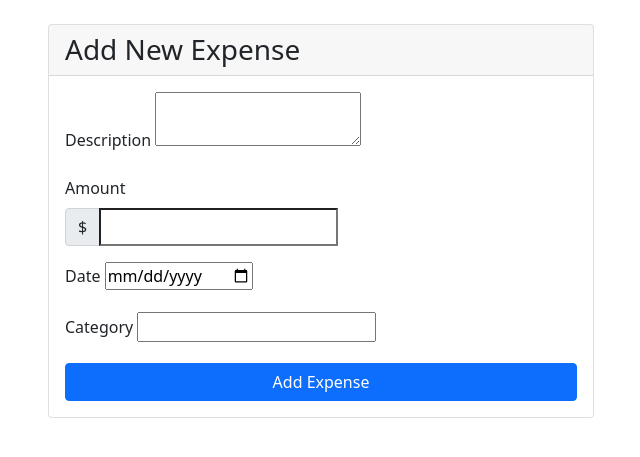
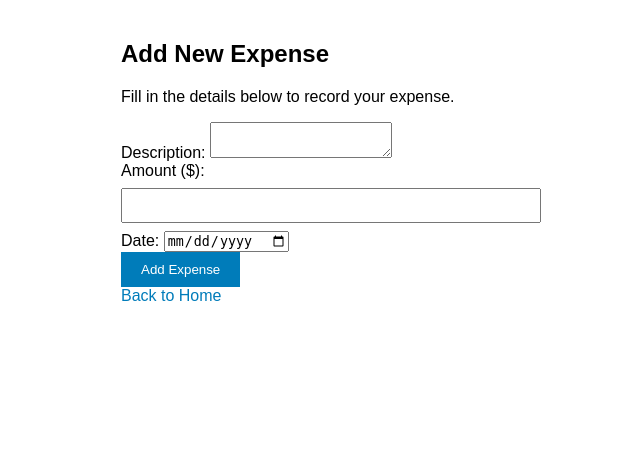
Before and after one commit to pdrm26/life-ledger, a Django app: template templates/expense.html in a window 1280 px wide. Shown: the top 457 px of the page, without its empty margins (319-959 px from the left). Run offline with Django 3.2, Linux system fonts and the light colour scheme; the template is opened without the code that fills it, so the values that code supplies are empty, except form fields; tables that the repository leaves empty hold one stand-in row (values such as "Sample post"); form fields are guessed from the names that the template uses; some libraries are stand-ins or nearby versions.

Commit message:
refactor: use the base htmls and mroe minimal format for the submit expense page

```diff
--- a/templates/expense.html
+++ b/templates/expense.html
@@ -1,121 +1,46 @@
-<!DOCTYPE html>
-<html lang="en">
-<head>
-    <meta charset="UTF-8">
-    <meta name="viewport" content="width=device-width, initial-scale=1.0">
-    <title>Add Expense</title>
-    <link href="https://cdnjs.cloudflare.com/ajax/libs/bootstrap/5.1.3/css/bootstrap.min.css" rel="stylesheet">
-</head>
-<body>
-    <div class="container mt-4">
-        <div class="row justify-content-center">
-            <div class="col-md-6">
-                <div class="card">
-                    <div class="card-header">
-                        <h3 class="card-title mb-0">Add New Expense</h3>
-                    </div>
-                    <div class="card-body">
-                        <form action="{% url 'submit_expense' %}" method="post" novalidate>
+{% extends "base.html" %}
+{% block title %}Add Expense - Finance App{% endblock %}
+{% block content %}
+    <h2>Add New Expense</h2>
+    <p>Fill in the details below to record your expense.</p>
+
+    {% if form.non_field_errors %}
+        <div class="error">{{ form.non_field_errors }}</div>
+    {% endif %}
+
+    <form action="{% url 'submit_expense' %}" method="post">
         {% csrf_token %}
 
-                            {% if form.non_field_errors %}
-                                <div class="alert alert-danger">
-                                    {{ form.non_field_errors }}
-                                </div>
-                            {% endif %}
-
-                            <div class="mb-3">
-                                <label for="{{ form.description.id_for_label }}" class="form-label">
-                                    {{ form.description.label }}
-                                    {% if form.description.field.required %}
-                                        <span class="text-danger">*</span>
-                                    {% endif %}
-                                </label>
+        <div class="form-field">
+            <label for="{{ form.description.id_for_label }}">Description:</label>
             {{ form.description }}
-                                {% if form.description.help_text %}
-                                    <div class="form-text">{{ form.description.help_text }}</div>
-                                {% endif %}
             {% if form.description.errors %}
-                                    <div class="text-danger small">
-                                        {% for error in form.description.errors %}
-                                            {{ error }}
-                                        {% endfor %}
-                                    </div>
+                <div class="error">{{ form.description.errors }}</div>
             {% endif %}
         </div>
 
-                            <div class="mb-3">
-                                <label for="{{ form.amount.id_for_label }}" class="form-label">
-                                    {{ form.amount.label }}
-                                    {% if form.amount.field.required %}
-                                        <span class="text-danger">*</span>
-                                    {% endif %}
-                                </label>
-                                <div class="input-group">
-                                    <span class="input-group-text">$</span>
+        <div class="form-field">
+            <label for="{{ form.amount.id_for_label }}">Amount ($):</label>
             {{ form.amount }}
-                                </div>
-                                {% if form.amount.help_text %}
-                                    <div class="form-text">{{ form.amount.help_text }}</div>
-                                {% endif %}
             {% if form.amount.errors %}
-                                    <div class="text-danger small">
-                                        {% for error in form.amount.errors %}
-                                            {{ error }}
-                                        {% endfor %}
-                                    </div>
+                <div class="error">{{ form.amount.errors }}</div>
             {% endif %}
         </div>
 
-                            <div class="mb-3">
-                                <label for="{{ form.date.id_for_label }}" class="form-label">
-                                    {{ form.date.label }}
-                                    {% if form.date.field.required %}
-                                        <span class="text-danger">*</span>
-                                    {% endif %}
-                                </label>
+        <div class="form-field">
+            <label for="{{ form.date.id_for_label }}">Date:</label>
             {{ form.date }}
-                                {% if form.date.help_text %}
-                                    <div class="form-text">{{ form.date.help_text }}</div>
-                                {% endif %}
             {% if form.date.errors %}
-                                    <div class="text-danger small">
-                                        {% for error in form.date.errors %}
-                                            {{ error }}
-                                        {% endfor %}
-                                    </div>
+                <div class="error">{{ form.date.errors }}</div>
             {% endif %}
         </div>
 
-                            <div class="mb-3">
-                                <label for="{{ form.category.id_for_label }}" class="form-label">
-                                    {{ form.category.label }}
-                                </label>
-                                {{ form.category }}
-                                {% if form.category.help_text %}
-                                    <div class="form-text">{{ form.category.help_text }}</div>
-                                {% endif %}
-                                {% if form.category.errors %}
-                                    <div class="text-danger small">
-                                        {% for error in form.category.errors %}
-                                            {{ error }}
-                                        {% endfor %}
-                                    </div>
-                                {% endif %}
-                            </div>
-
-                            <div class="d-grid gap-2">
-                                <button type="submit" class="btn btn-primary">
-                                    Add Expense
-                                </button>
+        <div class="form-actions">
+            <button type="submit">Add Expense</button>
         </div>
     </form>
+
+    <div class="navigation">
+        <a href="{% url 'home' %}">Back to Home</a>
     </div>
-                </div>
-            </div>
-        </div>
-    </div>
-
-    <script src="https://cdnjs.cloudflare.com/ajax/libs/bootstrap/5.1.3/js/bootstrap.bundle.min.js"></script>
-</body>
-</html>
+{% endblock %}
```
Lines whose indentation alone changed are shown as unchanged.
